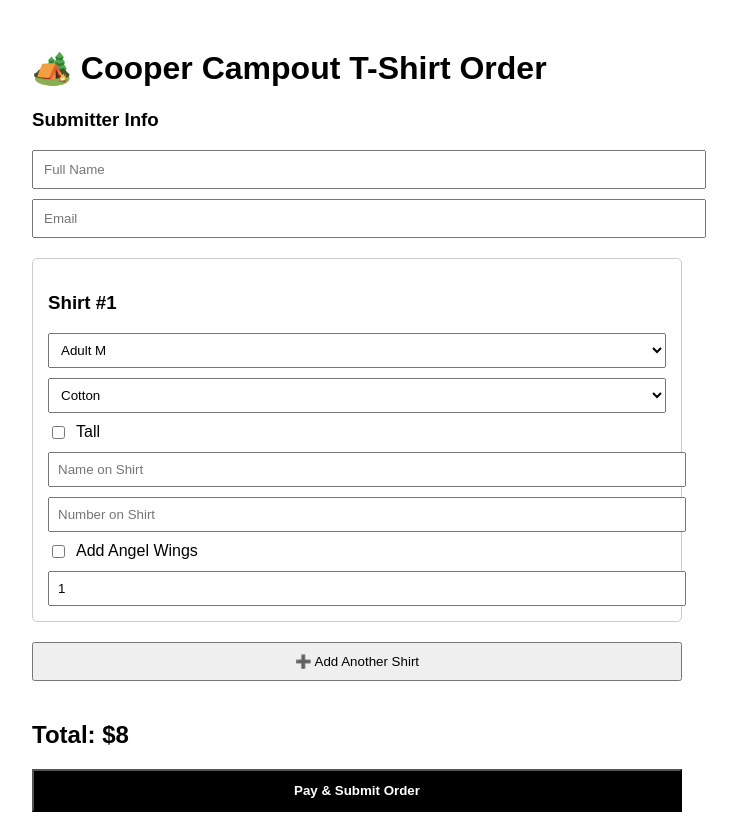
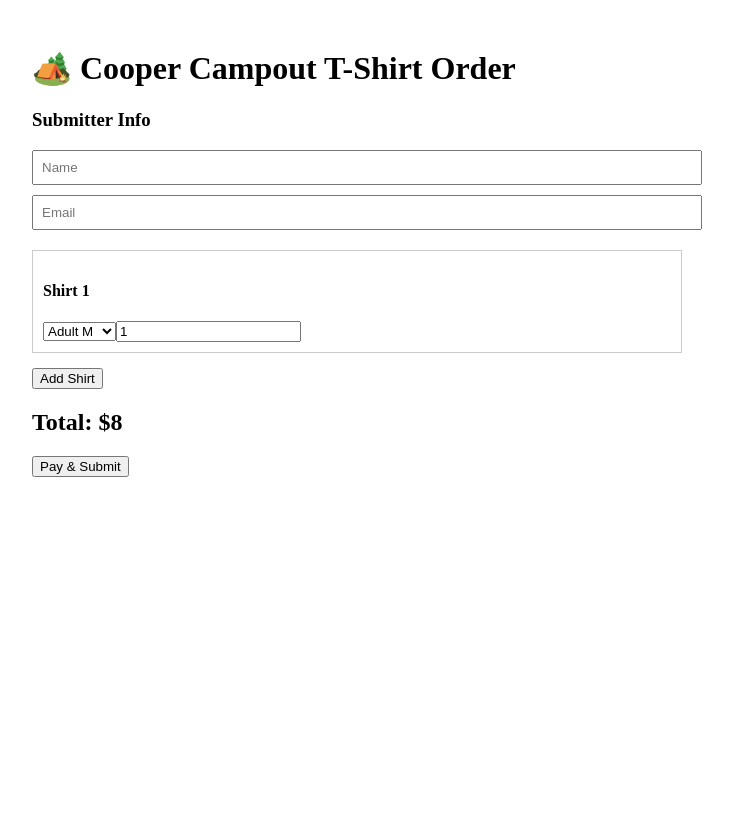
Before and after one commit to beccann/family-tshirt-app, a Next.js app: page / in a window 1280 px wide. Shown: the whole page, without its empty margins (283-1020 px from the left). After the commit the page ends 800 px from the top, so only its background shows below. Built offline with nearby package versions, Linux system fonts and the light colour scheme.

Commit message:
Update index.js

```diff
--- a/pages/index.js
+++ b/pages/index.js
@@ -18,48 +18,9 @@ export default function TshirtOrderApp() {
     email: ""
   });
 
-  const PRICING = {
-    baseCotton: 8,
-    softFeel: 3,
-    ladiesCotton: 3,
-    dryFit: 3,
-    tall: 5,
-    dryFitTall: 5,
-    size: {
-      "2XL": 2,
-      "3XL": 4,
-      "4XL": 5,
-      "5XL": 6
-    },
-    personalization: {
-      name: 6,
-      number: 6,
-      wings: 6
-    }
-  };
-
   const calculateTotal = () => {
-    return shirts.reduce((grandTotal, form) => {
-      let total = PRICING.baseCotton;
-
-      if (form.type === "Soft Feel") total += PRICING.softFeel;
-      if (form.type === "Ladies Cotton") total += PRICING.ladiesCotton;
-      if (form.type === "Dry Fit") total += PRICING.dryFit;
-
-      if (form.isTall) {
-        if (form.type === "Dry Fit") total += PRICING.dryFitTall;
-        else total += PRICING.tall;
-      }
-
-      if (PRICING.size[form.size]) {
-        total += PRICING.size[form.size];
-      }
-
-      if (form.personalizationName) total += PRICING.personalization.name;
-      if (form.personalizationNumber) total += PRICING.personalization.number;
-      if (form.personalizationWings) total += PRICING.personalization.wings;
-
-      return grandTotal + total * form.quantity;
+    return shirts.reduce((total, shirt) => {
+      return total + 8 * shirt.quantity;
     }, 0);
   };
 
@@ -86,54 +47,52 @@ export default function TshirtOrderApp() {
     setShirts(updated);
   };
 
-  // ✅ CLEAN SUBMIT (does NOT break Stripe)
   const handleSubmit = async () => {
-    try {
-      const res = await fetch("/api/create-checkout", {
+    console.log("SENDING:", {
+      name: customer.name,
+      email: customer.email,
+      shirts
+    });
+
+    const response = await fetch("/api/create-checkout", {
       method: "POST",
       headers: {
         "Content-Type": "application/json"
       },
       body: JSON.stringify({
+        name: customer.name,
         email: customer.email,
-          total: total
+        shirts: shirts,
+        total: total,
+        successUrl:
+          window.location.origin +
+          "/success?name=" +
+          encodeURIComponent(customer.name) +
+          "&total=" +
+          total +
+          "&shirts=" +
+          encodeURIComponent(JSON.stringify(shirts)),
+        cancelUrl: window.location.href
       })
     });
 
-      const data = await res.json();
-
-      if (!res.ok) {
-        alert(data.error || "Checkout failed");
-        return;
-      }
-
+    const data = await response.json();
     window.location.href = data.url;
-
-    } catch (err) {
-      alert("Something broke: " + err.message);
-    }
   };
 
   return (
-    <div
-      style={{
-        maxWidth: "650px",
-        margin: "auto",
-        padding: "20px",
-        fontFamily: "Arial"
-      }}
-    >
+    <div style={{ maxWidth: "650px", margin: "auto", padding: "20px" }}>
       <h1>🏕️ Cooper Campout T-Shirt Order</h1>
 
       <h3>Submitter Info</h3>
 
       <input
-        placeholder="Full Name"
+        placeholder="Name"
         value={customer.name}
         onChange={(e) =>
           setCustomer({ ...customer, name: e.target.value })
         }
-        style={{ width: "100%", padding: "10px", marginBottom: "10px" }}
+        style={{ width: "100%", marginBottom: "10px", padding: "8px" }}
       />
 
       <input
@@ -142,7 +101,7 @@ export default function TshirtOrderApp() {
         onChange={(e) =>
           setCustomer({ ...customer, email: e.target.value })
         }
-        style={{ width: "100%", padding: "10px", marginBottom: "20px" }}
+        style={{ width: "100%", marginBottom: "20px", padding: "8px" }}
       />
 
       {shirts.map((shirt, index) => (
@@ -150,117 +109,41 @@ export default function TshirtOrderApp() {
           key={index}
           style={{
             border: "1px solid #ccc",
-            padding: "15px",
-            marginBottom: "20px",
-            borderRadius: "5px"
+            padding: "10px",
+            marginBottom: "15px"
           }}
         >
-          <h3>Shirt #{index + 1}</h3>
+          <h4>Shirt {index + 1}</h4>
 
           <select
             value={shirt.size}
             onChange={(e) => updateShirt(index, "size", e.target.value)}
-            style={{ width: "100%", padding: "8px", marginBottom: "10px" }}
           >
+            <option>Youth S</option>
+            <option>Youth M</option>
+            <option>Youth L</option>
             <option>Adult S</option>
             <option>Adult M</option>
             <option>Adult L</option>
             <option>Adult XL</option>
-            <option>2XL</option>
-            <option>3XL</option>
-            <option>4XL</option>
-            <option>5XL</option>
           </select>
-
-          <select
-            value={shirt.type}
-            onChange={(e) => updateShirt(index, "type", e.target.value)}
-            style={{ width: "100%", padding: "8px", marginBottom: "10px" }}
-          >
-            <option>Cotton</option>
-            <option>Ladies Cotton</option>
-            <option>Soft Feel</option>
-            <option>Dry Fit</option>
-          </select>
-
-          <label style={{ display: "flex", gap: "8px", marginBottom: "10px" }}>
-            <input
-              type="checkbox"
-              checked={shirt.isTall}
-              onChange={(e) =>
-                updateShirt(index, "isTall", e.target.checked)
-              }
-            />
-            Tall
-          </label>
-
-          {/* ✅ PERSONALIZATION BACK */}
-          <input
-            placeholder="Name on Shirt"
-            value={shirt.personalizationName}
-            onChange={(e) =>
-              updateShirt(index, "personalizationName", e.target.value)
-            }
-            style={{ width: "100%", padding: "8px", marginBottom: "10px" }}
-          />
-
-          <input
-            placeholder="Number on Shirt"
-            value={shirt.personalizationNumber}
-            onChange={(e) =>
-              updateShirt(index, "personalizationNumber", e.target.value)
-            }
-            style={{ width: "100%", padding: "8px", marginBottom: "10px" }}
-          />
-
-          <label style={{ display: "flex", gap: "8px", marginBottom: "10px" }}>
-            <input
-              type="checkbox"
-              checked={shirt.personalizationWings}
-              onChange={(e) =>
-                updateShirt(index, "personalizationWings", e.target.checked)
-              }
-            />
-            Add Angel Wings
-          </label>
 
           <input
             type="number"
+            value={shirt.quantity}
             min="1"
-            value={shirt.quantity}
             onChange={(e) =>
               updateShirt(index, "quantity", parseInt(e.target.value) || 1)
             }
-            style={{ width: "100%", padding: "8px" }}
           />
         </div>
       ))}
 
-      <button
-        onClick={addShirt}
-        style={{
-          marginBottom: "20px",
-          padding: "10px",
-          width: "100%"
-        }}
-      >
-        ➕ Add Another Shirt
-      </button>
+      <button onClick={addShirt}>Add Shirt</button>
 
       <h2>Total: ${total}</h2>
 
-      <button
-        onClick={handleSubmit}
-        style={{
-          padding: "12px",
-          width: "100%",
-          background: "black",
-          color: "white",
-          fontWeight: "bold"
-        }}
-      >
-        Pay & Submit Order
-      </button>
+      <button onClick={handleSubmit}>Pay & Submit</button>
     </div>
   );
 }
```
Lines whose indentation alone changed are shown as unchanged.
